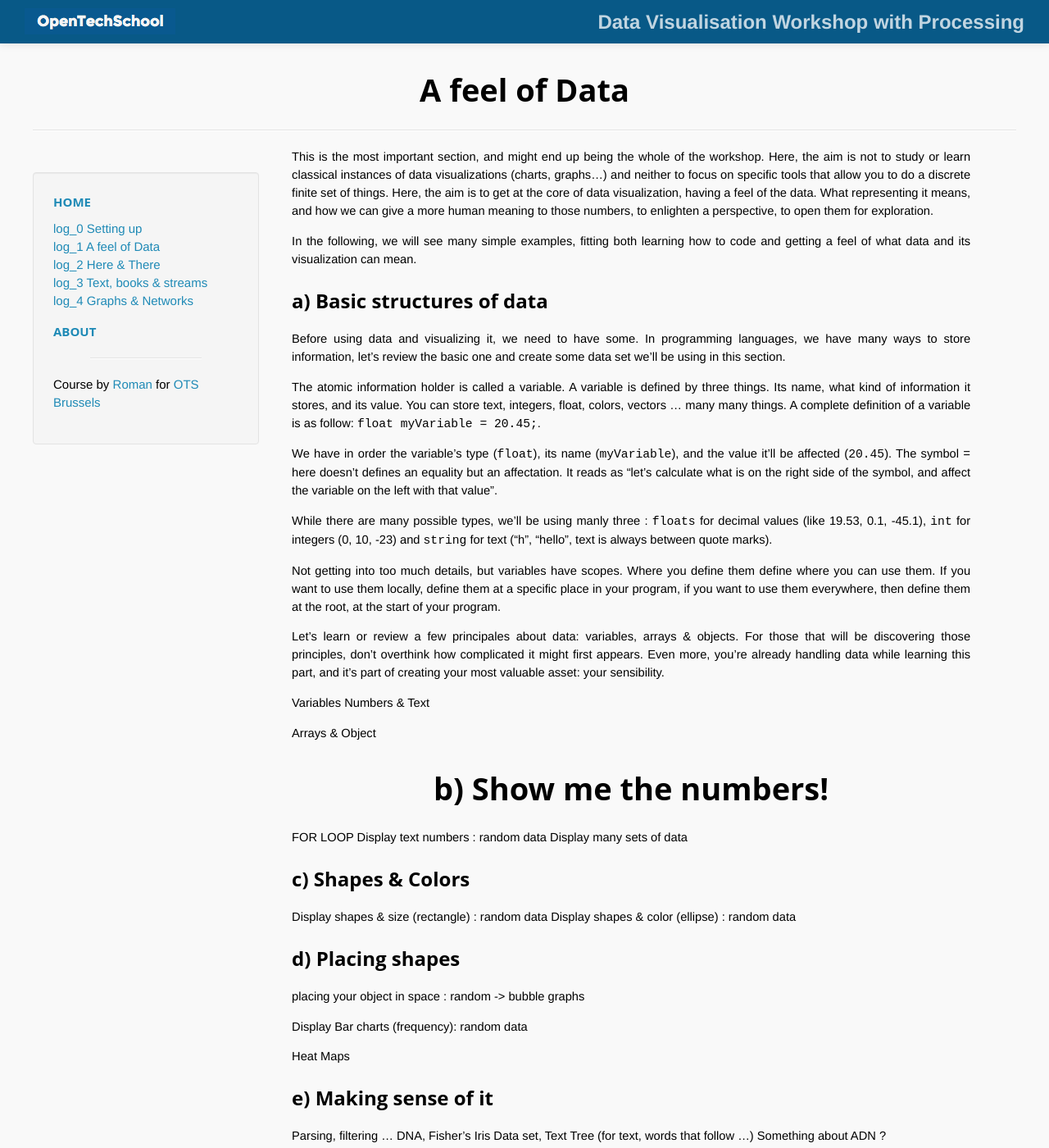
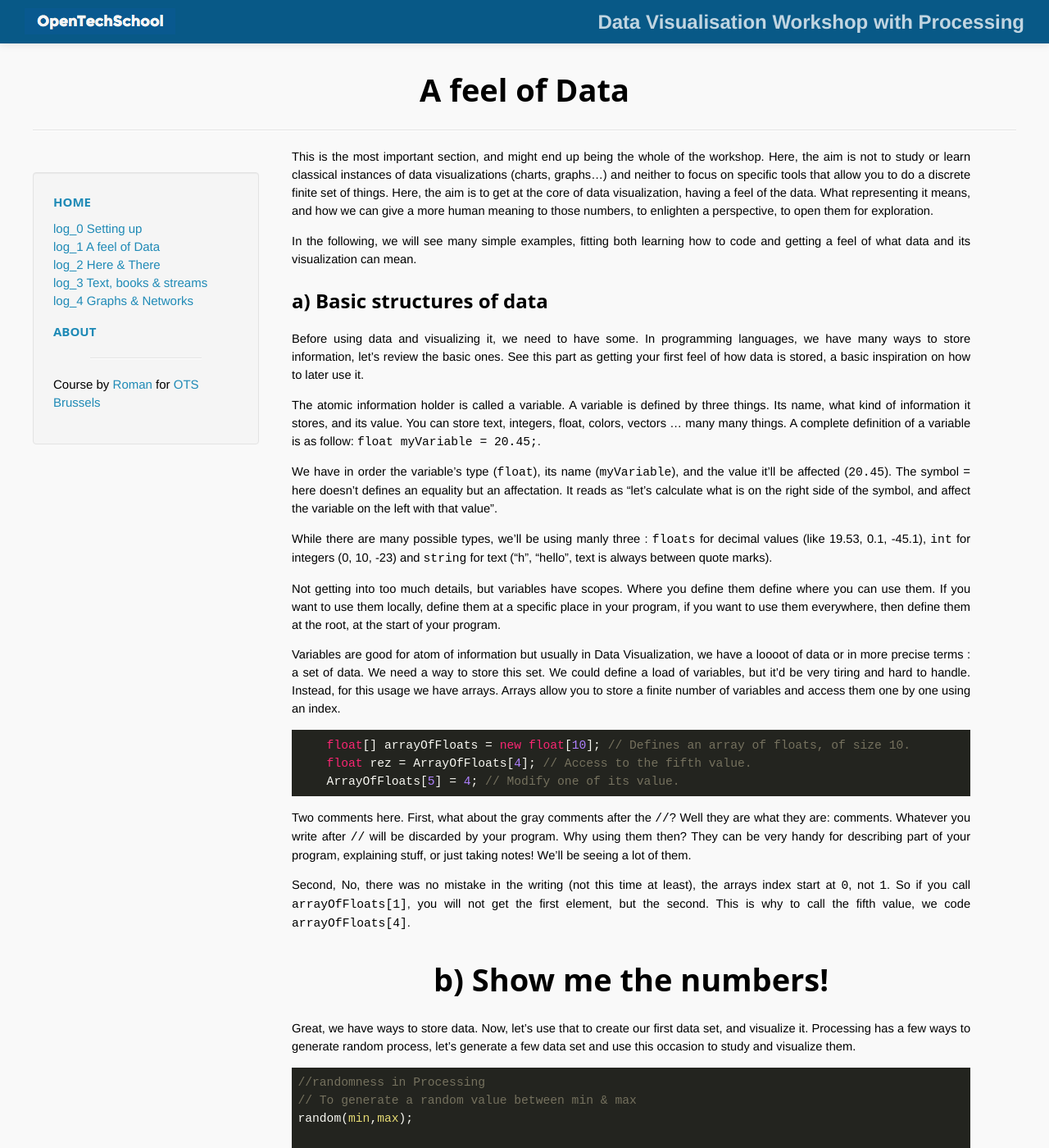
Before and after one commit to OpenTechSchool-Brussels/data-visualisation-with-processing, a Jekyll site: the page built from A-feel-of-data.markdown, in a window 1280 px wide and 1400 px high. Shown: the whole window at 82% size. Built offline with Jekyll 4.4.1, drawn with Linux system fonts in a browser that asks for light colours; Markdown is read by kramdown in place of the engine named in the settings; some of the changed text lies outside the part shown.

Commit message:
Update A-feel-of-data.markdown

````diff
--- a/A-feel-of-data.markdown
+++ b/A-feel-of-data.markdown
@@ -10,7 +10,7 @@ This is the most important section, and might end up being the whole of the work
 In the following, we will see many simple examples, fitting both learning how to code and getting a feel of what data and its visualization can mean.
 
 ##a) Basic structures of data
-Before using data and visualizing it, we need to have some. In programming languages, we have many ways to store information, let's review the basic one and create some data set we'll be using in this section.
+Before using data and visualizing it, we need to have some. In programming languages, we have many ways to store information, let's review the basic ones. See this part as getting your first feel of how data is stored, a basic inspiration on how to later use it.
 
 The atomic information holder is called a variable. A variable is defined by three things. Its name, what kind of information it stores, and its value. You can store text, integers, float, colors, vectors ... many many things. A complete definition of a variable is as follow: `float myVariable = 20.45;`.
 
@@ -20,14 +20,35 @@ While there are many possible types, we'll be using manly three : `floats` for d
 
 Not getting into too much details, but variables have scopes. Where you define them define where you can use them. If you want to use them locally, define them at a specific place in your program, if you want to use them everywhere, then define them at the root, at the start of your program.
 
+Variables are good for atom of information but usually in Data Visualization, we have a loooot of data or in more precise terms : a set of data. We need a way to store this set. We could define a load of variables, but it'd be very tiring and hard to handle. Instead, for this usage we have arrays. Arrays allow you to store a finite number of variables and access them one by one using an index.
 
-Let's learn or review a few principales about data: variables, arrays & objects. For those that will be discovering those principles, don't overthink how complicated it might first appears. Even more, you're already handling data while learning this part, and it's part of creating your most valuable asset: your sensibility.
+```java
+    float[] arrayOfFloats = new float[10]; // Defines an array of floats, of size 10.
+    float rez = ArrayOfFloats[4]; // Access to the fifth value.
+    ArrayOfFloats[5] = 4; // Modify one of its value.
+```
 
-Variables Numbers & Text
+Two comments here. First, what about the gray comments after the `//`? Well they are what they are: comments. Whatever you write after `//` will be discarded by your program. Why using them then? They can be very handy for describing part of your program, explaining stuff, or just taking notes! We'll be seeing a lot of them.
 
-Arrays & Object
+Second, No, there was no mistake in the writing (not this time at least), the arrays index start at `0`, not `1`. So if you call `arrayOfFloats[1]`, you will not get the first element, but the second. This is why to call the fifth value, we code `arrayOfFloats[4]`.
 
 #b) Show me the numbers!
+
+Great, we have ways to store data. Now, let's use that to create our first data set, and visualize it. Processing has a few ways to generate random process, let's generate a few data set and use this occasion to study and visualize them.
+
+```java
+//randomness in Processing
+// To generate a random value between min & max
+random(min,max);
+
+// To generate value from a Gaussian with mean 0 and deviation1.
+randomGaussian();
+// What's a Gaussian? We'll try to understand when visualizing it!
+
+// To generate Perlin noise
+
+```
+
 FOR LOOP
 Display text numbers : random data
     Display many sets of data
````
